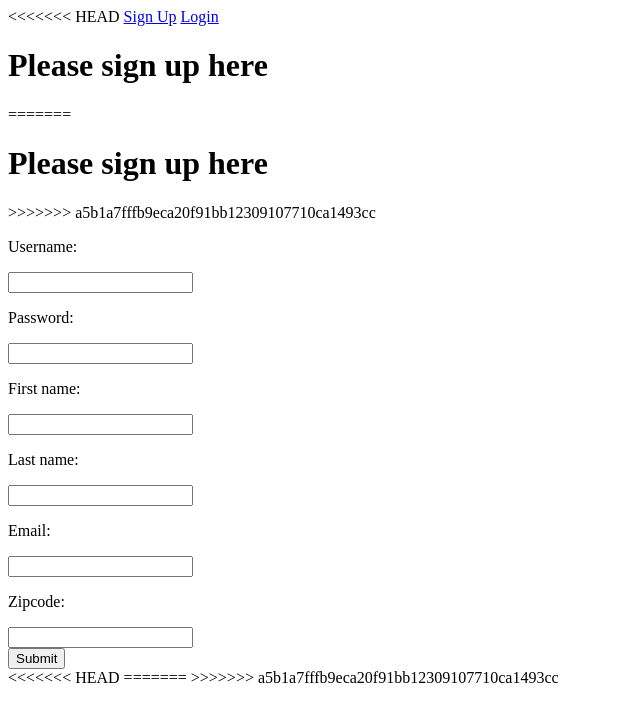
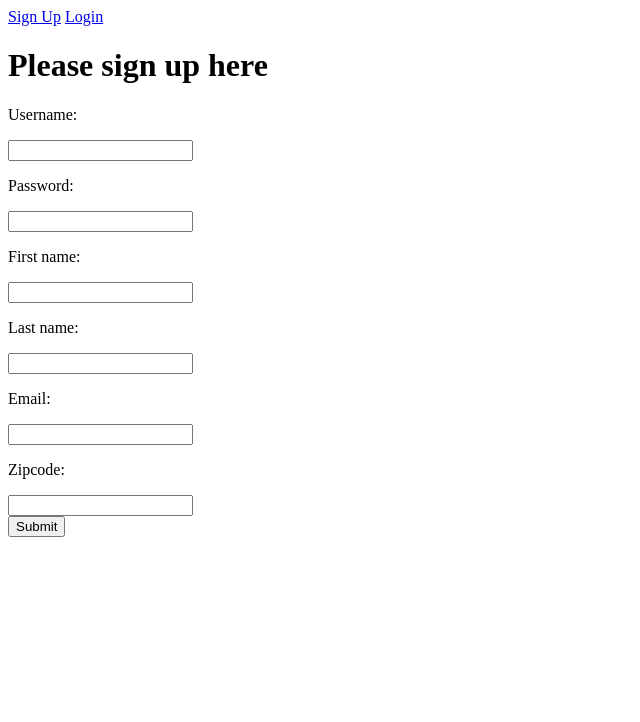
Before and after one commit to DB-Project/Database-Project-Fall-2016, a PHP site: page /signup.php in a window 1280 px wide. Shown: the top 722 px of the page, without its empty margins (0-640 px from the left). Run offline with PHP 8.4, Linux system fonts and the light colour scheme.

Commit message:
Tried to fix merge conflicts

```diff
--- a/signup.php
+++ b/signup.php
@@ -7,16 +7,11 @@
 	</head>
 
 	<body>
-<<<<<<< HEAD
 		<a href="signup.php">Sign Up</a>
 		<a href="login.php">Login</a>
 
       <h1>Please sign up here</h1>
 			<form action="" method="POST">
-=======
-      <h1>Please sign up here</h1>
-			<form action="homepage.php" method="POST">
->>>>>>> a5b1a7fffb9eca20f91bb12309107710ca1493cc
 				<p>Username:</p><input type="text" name="user">
 				<p>Password:</p><input type="password" name="pass">
 				<p>First name:</p><input type="text" name="firstname">
@@ -26,7 +21,6 @@
 				<br />
 				<input type="submit" name="signup" />
 			</form>
-<<<<<<< HEAD
 		<?php
 			if(isset($_POST["signup"])){
 				if(!empty($_POST["user"]) && !empty($_POST["pass"]) && !empty($_POST["firstname"])  && !empty($_POST["lastname"]) && !empty($_POST["email"]) && !empty($_POST["zipcode"])){
@@ -67,8 +61,5 @@
 				}
 			}
 		?>
-=======
-
->>>>>>> a5b1a7fffb9eca20f91bb12309107710ca1493cc
 	</body>
 </html>
```
